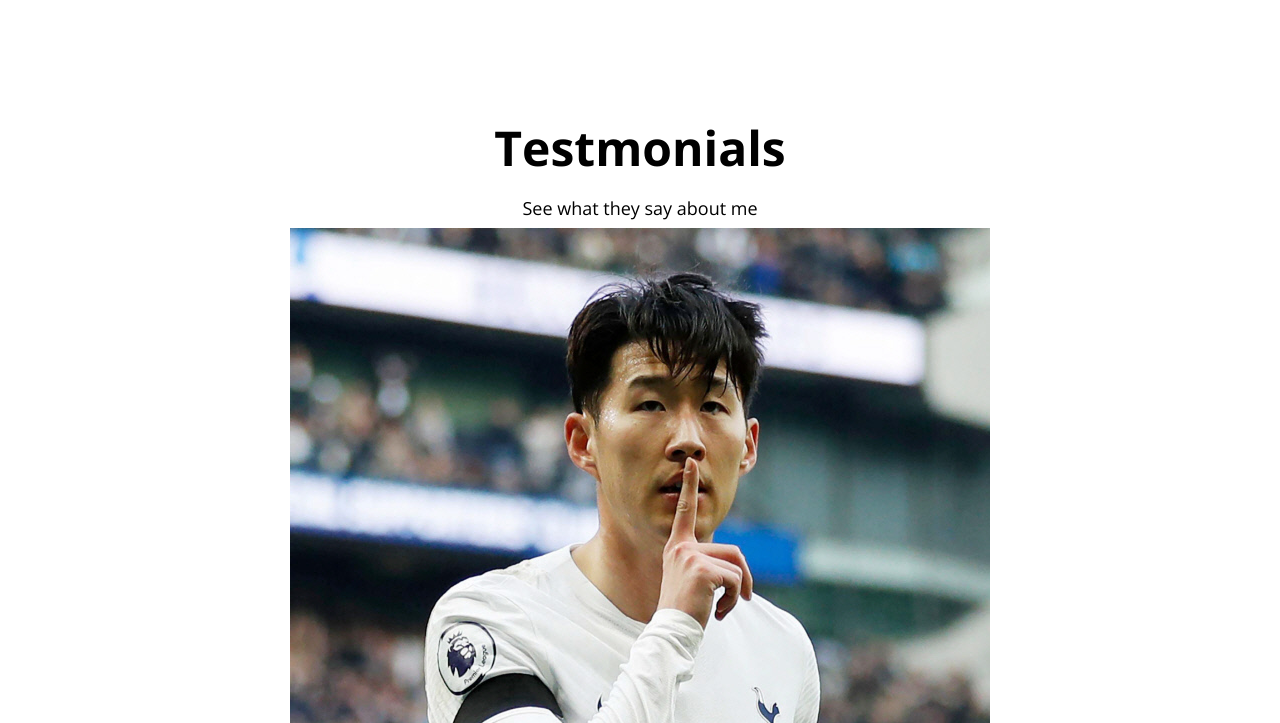
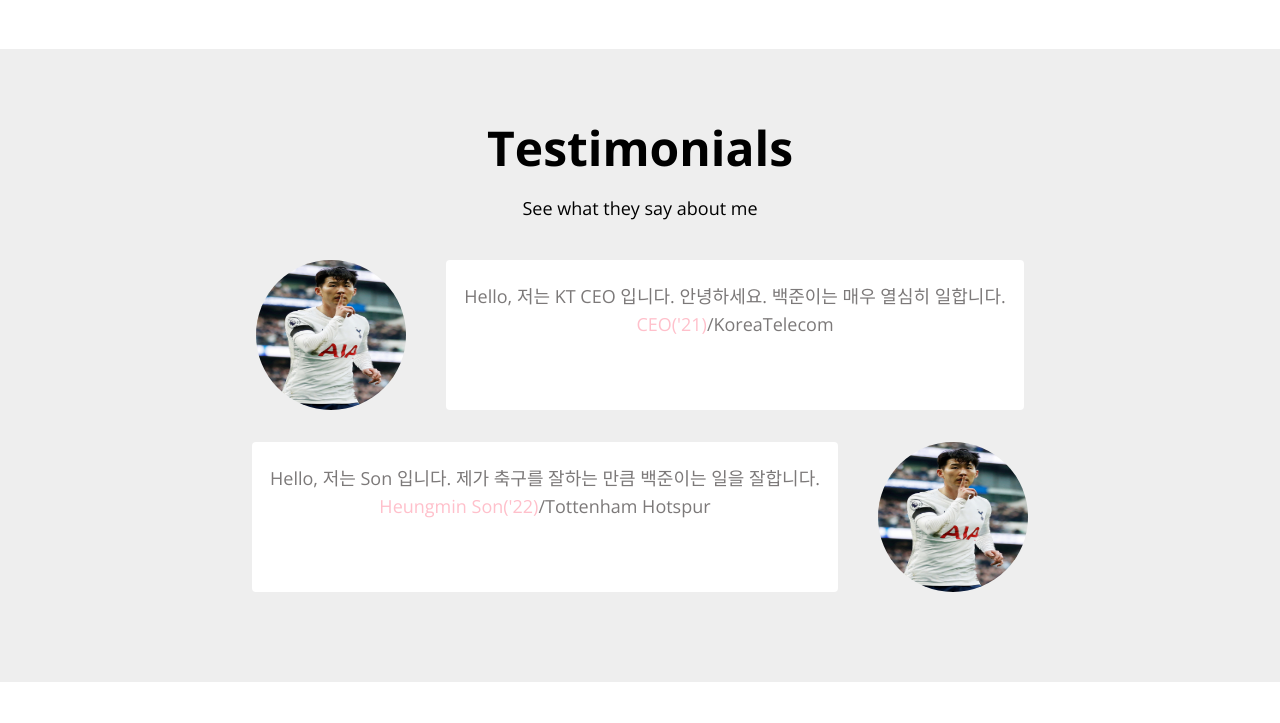
Before and after one commit to bakj1000/portfolio, a plain HTML site: page index.html in a window 1280 px wide. Shown: the part 2997-3720 px from the top of the page. Drawn offline with nearby package versions, Linux system fonts and the light colour scheme.

Commit message:
CSS testimonials

```diff
--- a/index.html
+++ b/index.html
@@ -282,32 +282,40 @@
         </a>
       </div>
     </section>
-    <!-- Testmonials -->
-    <section id="testmonials" class="section">
-      <h1>Testmonials</h1>
+    <!-- Testimonials -->
+    <section id="testimonials" class="section">
+      <h1>Testimonials</h1>
       <h3>See what they say about me</h3>
       <div class="testimonials">
         <div class="testimonial">
           <img
             src="imgs/testimonials/son.jpg"
             alt="Son"
-            class="testimonials__avatar"
+            class="testimonial__avatar"
           />
           <div class="testimonial__speech-bubble">
-            <p>Hello, 추천사 예시</p>
-            <p class="name"><a href="">BJ</a></p>
+            <p>
+              Hello, 저는 KT CEO 입니다. 안녕하세요. 백준이는 매우 열심히
+              일합니다.
+            </p>
+            <p class="name"><a href="">CEO('21)</a>/KoreaTelecom</p>
           </div>
         </div>
         <div class="testimonial">
+          <div class="testimonial__speech-bubble">
+            <p>
+              Hello, 저는 Son 입니다. 제가 축구를 잘하는 만큼 백준이는 일을
+              잘합니다.
+            </p>
+            <p class="name">
+              <a href="">Heungmin Son('22)</a>/Tottenham Hotspur
+            </p>
+          </div>
           <img
             src="imgs/testimonials/son.jpg"
             alt="Son"
-            class="testimonials__avatar"
+            class="testimonial__avatar"
           />
-          <div class="testimonial__speech-bubble">
-            <p>Hello, 추천사 예시</p>
-            <p class="name"><a href="">BJ</a></p>
-          </div>
         </div>
       </div>
     </section>
--- a/style.css
+++ b/style.css
@@ -358,7 +358,6 @@
 .project:hover .project__description {
   opacity: 0.8;
   transform: translateY(0px);
-
 }
 .project__description h3 {
   color: var(--color-light-white);
@@ -375,3 +374,46 @@
   margin-top: 8px;
   background-color: var(--color-dark-white);
 }
+
+/* Testimonial */
+#testimonials {
+  background-color: var(--color-light-white);
+}
+
+.testimonials {
+  margin: 40px;
+}
+
+.testimonial {
+  display: flex;
+  margin: 32px 0;
+  justify-content: center;
+}
+
+.testimonial__avatar {
+  width: 150px;
+  height: 150px;
+  border-radius: 50%;
+}
+
+.testimonial__avatar:nth-child(odd) {
+  margin-right: 40px;
+}
+
+.testimonial__avatar:nth-child(even) {
+  margin-left: 40px;
+}
+
+.testimonial__speech-bubble {
+  padding: 18px;
+  background-color: var(--color-white);
+  border-radius: var(--size-border-radius);
+}
+
+.testimonial__speech-bubble p {
+  color: var(--color-light-grey);
+}
+
+.testimonial__speech-bubble a {
+  color: pink;
+}
```
